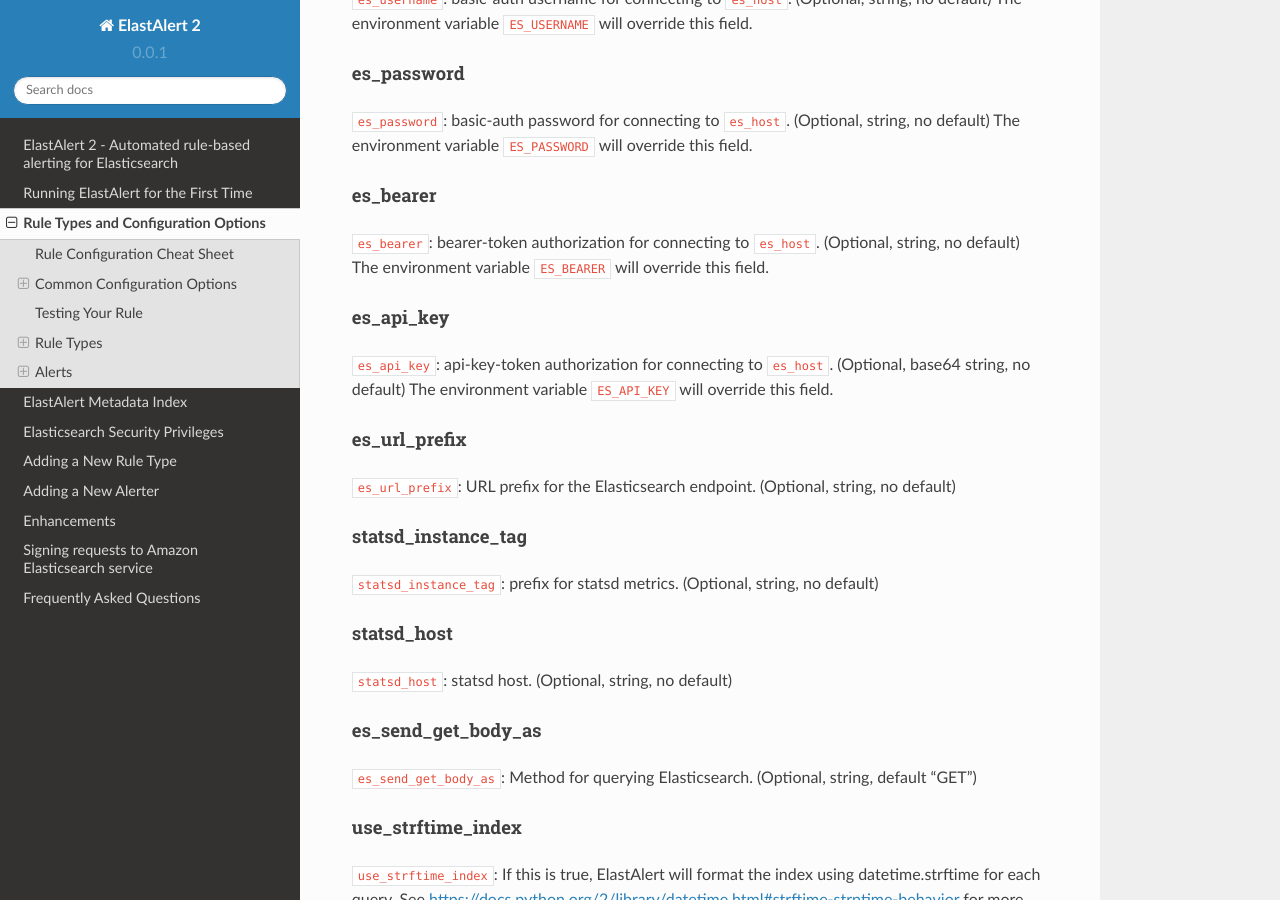
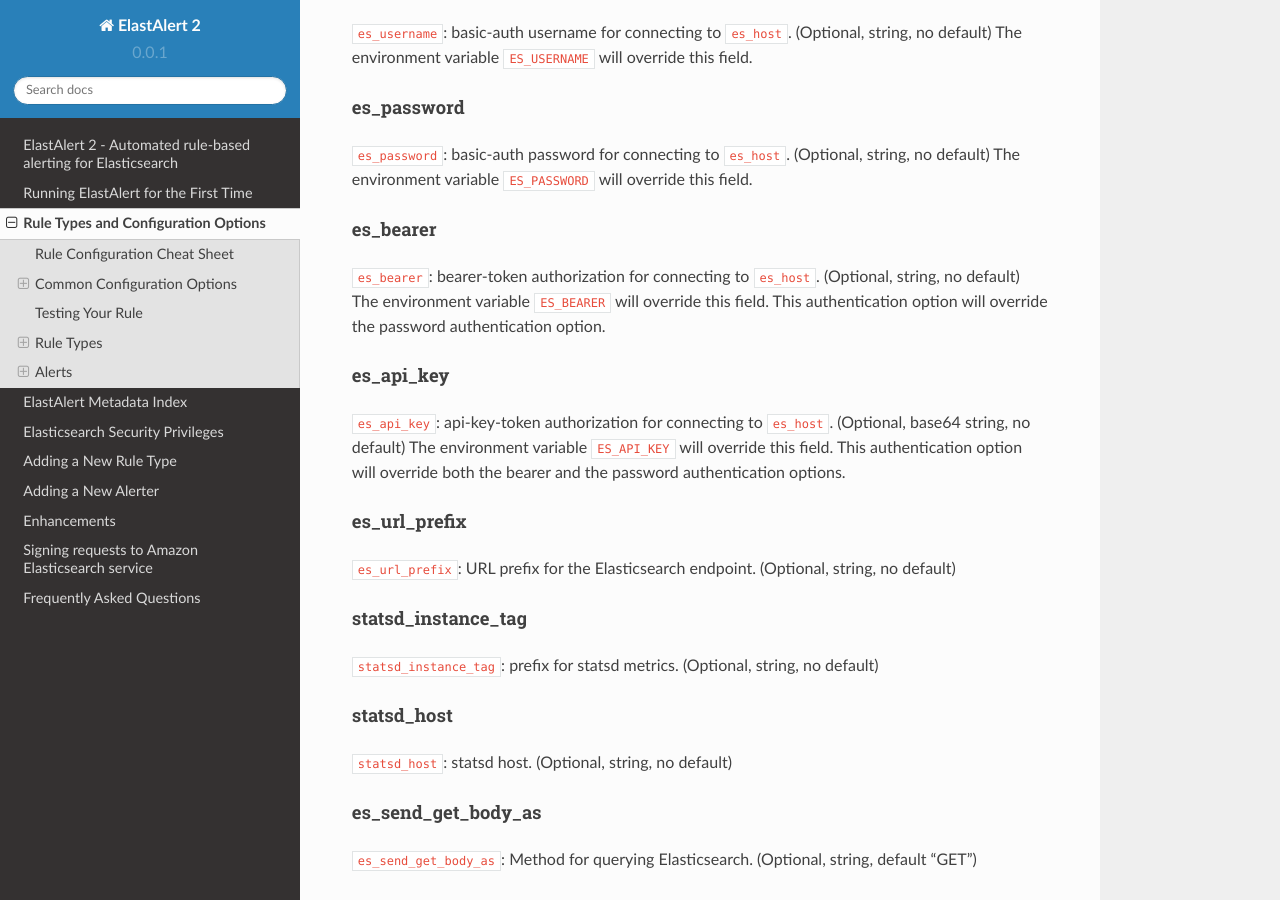
Before and after one commit to Yelp/elastalert, a Sphinx documentation site: the page built from docs/source/ruletypes.rst, in a window 1280 px wide and 900 px high, scrolled down 5848 px. Built offline with Sphinx 7.4.7 and the Read the Docs theme 2.0.0, drawn with Linux system fonts in a browser that asks for light colours; pages that are not in the unit, such as notebooks, are missing from menus; some of the changed text lies outside the part shown.

```diff
--- a/docs/source/ruletypes.rst
+++ b/docs/source/ruletypes.rst
@@ -299,12 +301,12 @@ es_password
 es_bearer
 ^^^^^^^^^^^
 
-``es_bearer``: bearer-token authorization for connecting to ``es_host``. (Optional, string, no default) The environment variable ``ES_BEARER`` will override this field.
+``es_bearer``: bearer-token authorization for connecting to ``es_host``. (Optional, string, no default) The environment variable ``ES_BEARER`` will override this field. This authentication option will override the password authentication option.
 
 es_api_key
 ^^^^^^^^^^^
 
-``es_api_key``: api-key-token authorization for connecting to ``es_host``. (Optional, base64 string, no default) The environment variable ``ES_API_KEY`` will override this field.
+``es_api_key``: api-key-token authorization for connecting to ``es_host``. (Optional, base64 string, no default) The environment variable ``ES_API_KEY`` will override this field. This authentication option will override both the bearer and the password authentication options.
 
 es_url_prefix
 ^^^^^^^^^^^^^
```
Also changed, not shown: other parts of docs/source/ruletypes.rst (+2 -0 lines).
